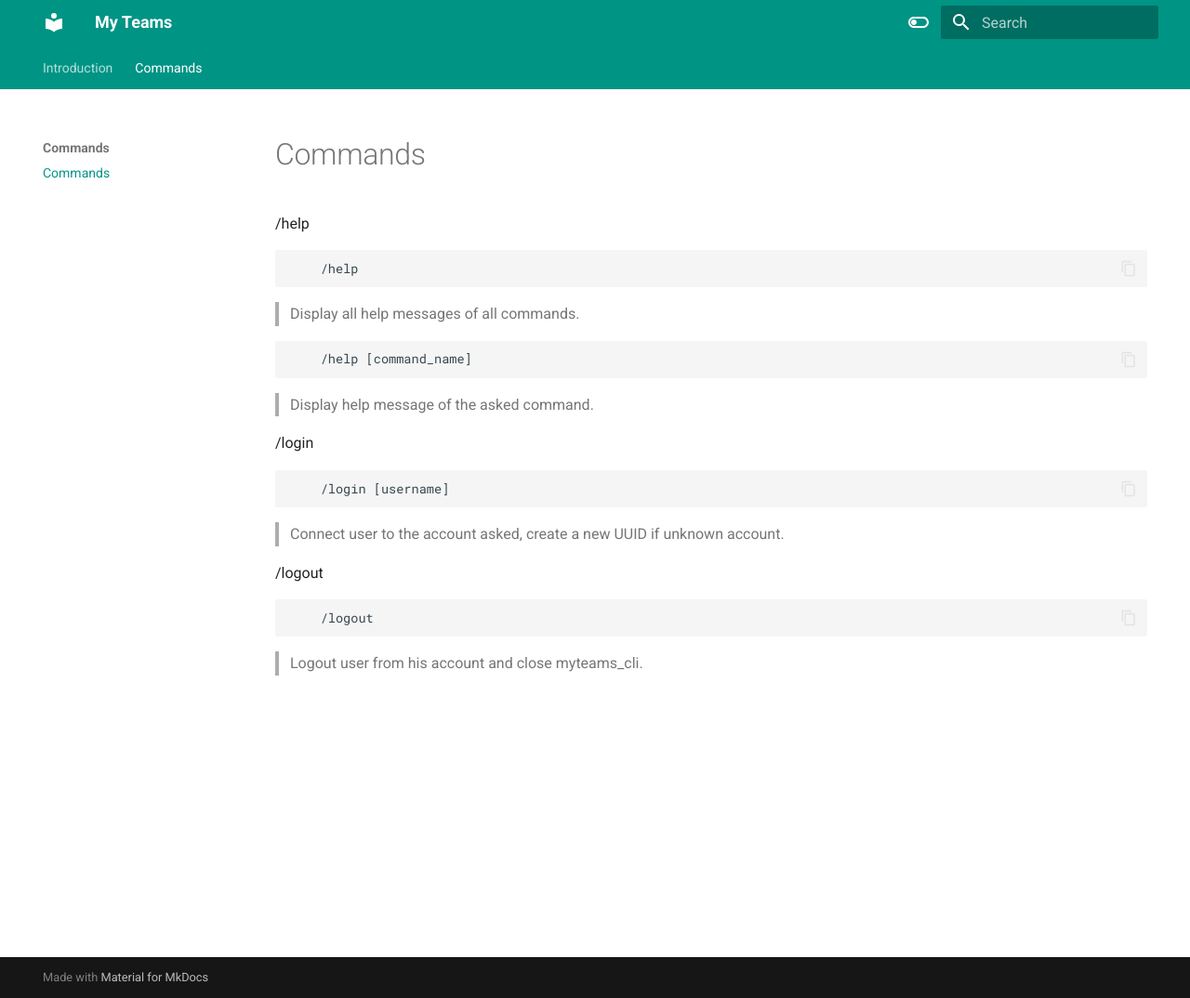
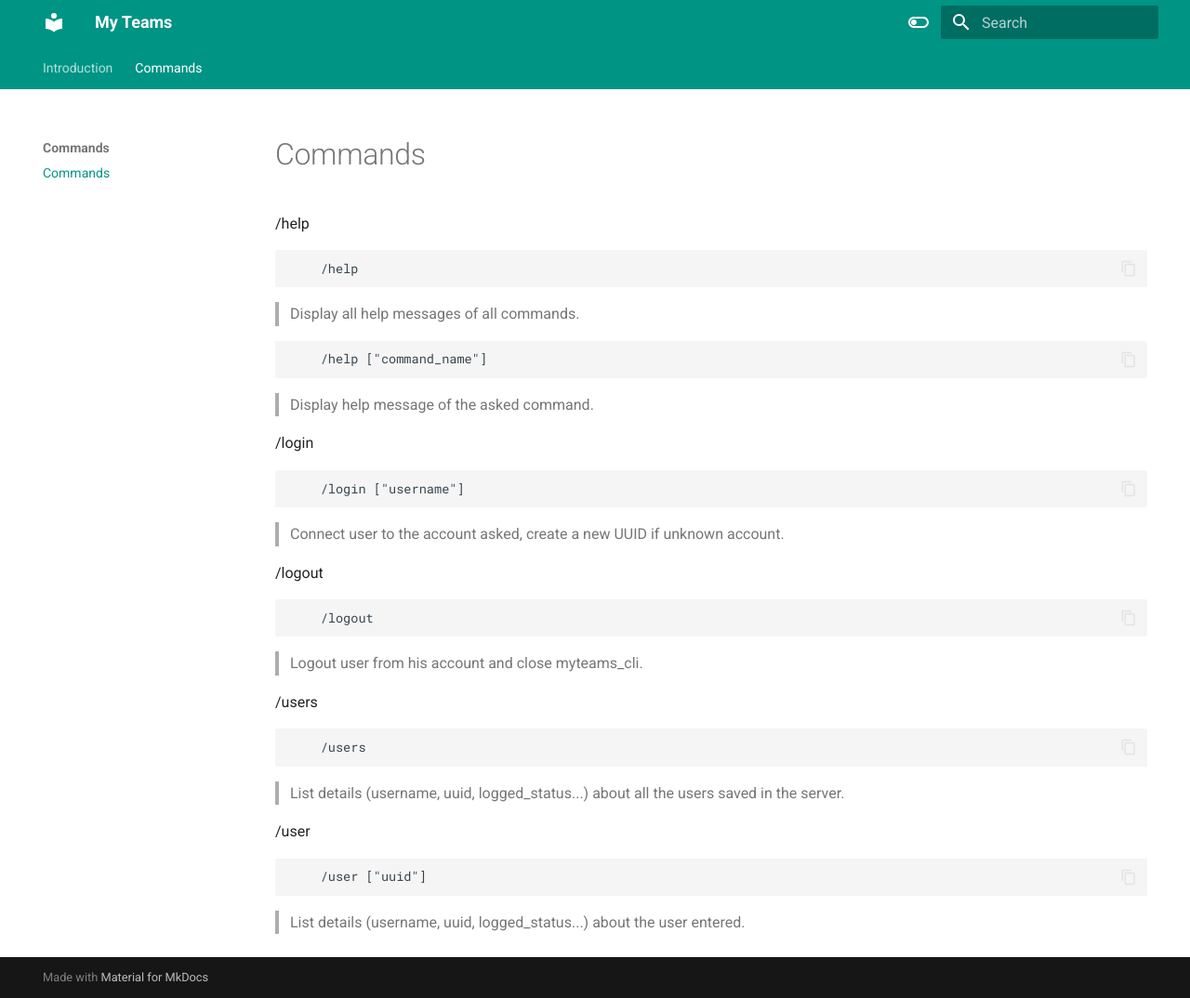
Before and after one commit to NattanCochet/docMyTeams, an MkDocs documentation site: the page built from docs/commands.md, in a window 1280 px wide and 1074 px high. Shown: the whole window at 93% size. Built offline with MkDocs 1.6.1 and Material for MkDocs 9.7.7, drawn with Linux system fonts in a browser that asks for light colours.

Commit message:
user & users done

````diff
--- a/docs/commands.md
+++ b/docs/commands.md
@@ -5,15 +5,14 @@
     /help
 ```
 > Display all help messages of all commands.
-
 ```
-    /help [command_name]
+    /help ["command_name"]
 ```
 > Display help message of the asked command.
 
 /login
 ```
-    /login [username]
+    /login ["username"]
 ```
 > Connect user to the account asked, create a new UUID if unknown account.
 
@@ -22,3 +21,15 @@
     /logout
 ```
 > Logout user from his account and close myteams_cli.
+
+/users
+```
+    /users
+```
+> List details (username, uuid, logged_status...) about all the users saved in the server.
+
+/user
+```
+    /user ["uuid"]
+```
+> List details (username, uuid, logged_status...) about the user entered.
````
